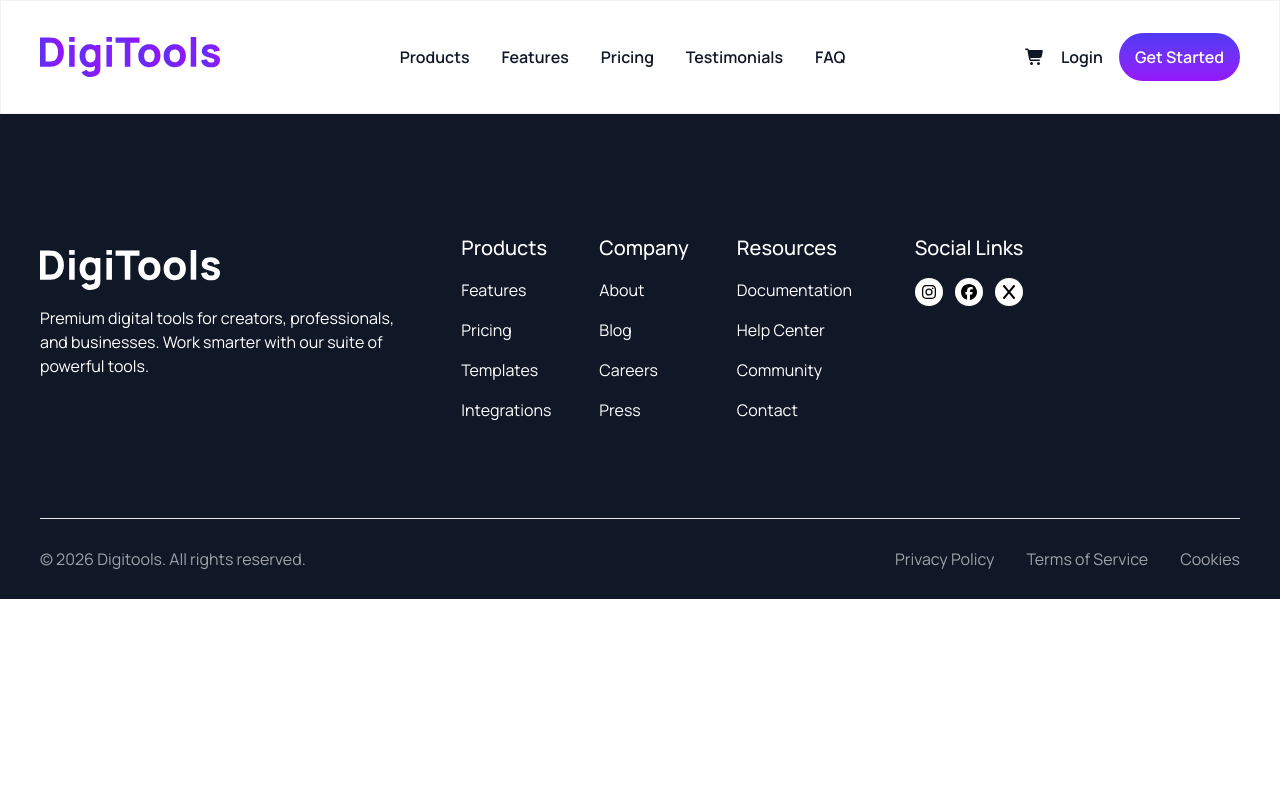
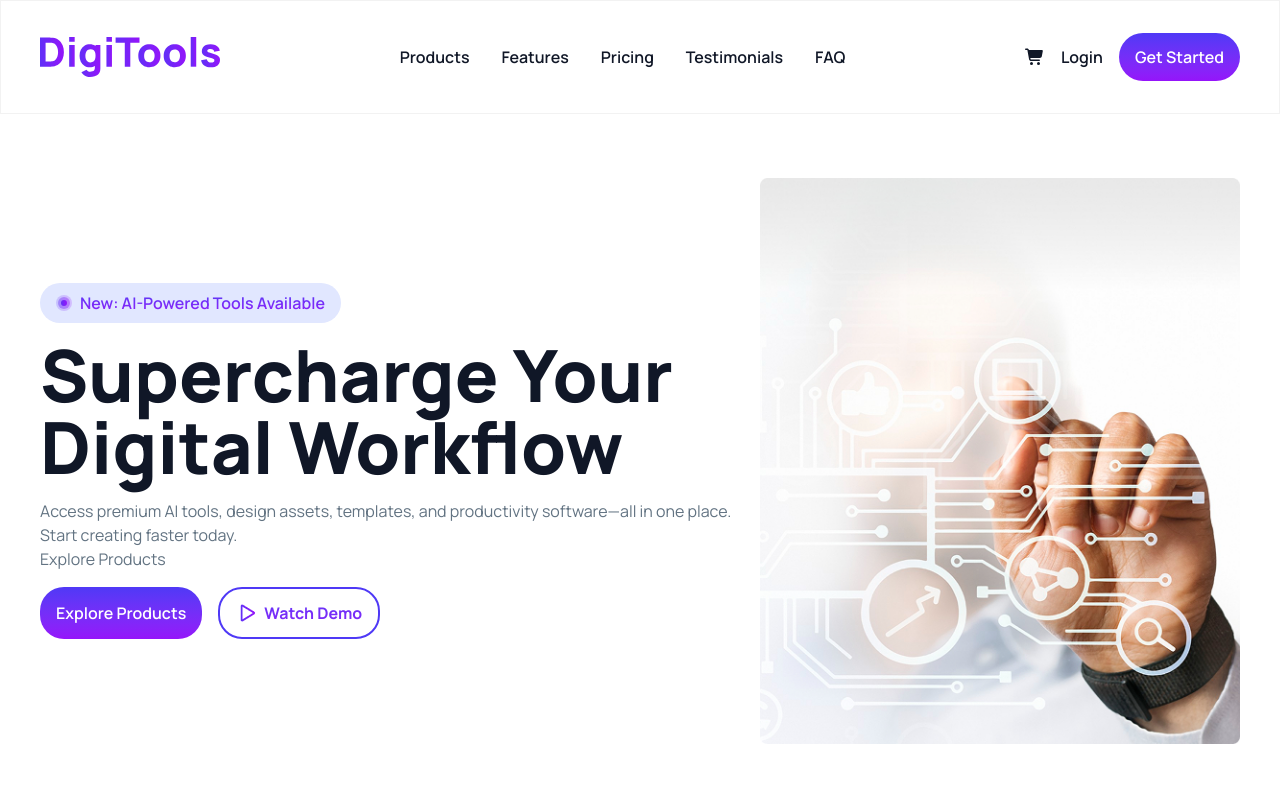
Before and after one commit to imraulwrites/simple-react-single-page-application, a React (Vite) app: page / in a window 1280 px wide. Shown: the top 800 px of the page. Built offline with nearby package versions, Linux system fonts and the light colour scheme.

Commit message:
Hero Section done

```diff
--- a/src/App.jsx
+++ b/src/App.jsx
@@ -1,10 +1,12 @@
 import Footer from './components/layout/Footer';
 import Navbar from './components/layout/Navbar';
+import Hero from './components/sections/Hero';
 
 function App() {
   return (
     <section className="">
       <Navbar />
+      <Hero />
 
       <Footer />
     </section>
--- /dev/null
+++ b/src/components/sections/CompanyInfo.jsx
@@ -0,0 +1,9 @@
+import React from 'react'
+
+function CompanyInfo() {
+  return (
+    <div>CompanyInfo</div>
+  )
+}
+
+export default CompanyInfo
--- /dev/null
+++ b/src/components/sections/Hero.jsx
@@ -0,0 +1,43 @@
+import Banner from '../../assets/banner.png';
+import Circle from '../../assets/circle.png';
+import Play from '../../assets/play.png';
+import Button from '../ui/Button';
+
+function Hero() {
+  return (
+    <section className="wrapper flex flex-row-reverse justify-between my-16">
+      {/* hero image */}
+      <div className="flex-[40%] flex lg:justify-end">
+        <img src={Banner} alt="Banner Image" />
+      </div>
+
+      {/* hero content */}
+      <div className="flex-[60%] flex items-center">
+        <div className="flex flex-col gap-4">
+          <div className="bg-[#e1e7ff] py-2 px-4 rounded-3xl font-semibold text-base flex items-center gap-2 w-fit">
+            <img src={Circle} className="w-4 h-4" alt="" />
+            <span className="bg-gradient-to-b from-[rgba(79,57,246,1)] to-[rgba(149,20,250,1)] bg-clip-text text-transparent">
+              New: AI-Powered Tools Available
+            </span>
+          </div>
+
+          <h1 className="text-7xl font-extrabold text-heading-dark">
+            Supercharge Your Digital Workflow
+          </h1>
+          <p className="text-lg/ text-muted">
+            Access premium AI tools, design assets, templates, and productivity software—all in one
+            place. Start creating faster today. <br /> Explore Products{' '}
+          </p>
+          <div className="flex gap-4">
+            <Button className="btn-primary">Explore Products</Button>
+            <Button className="flex items-center gap-2 custom-text-gradient text-base font-bold border-2 border-primary px-4 py-3 rounded-3xl outline-0">
+              <img src={Play} alt="" /> <span className="">Watch Demo</span>
+            </Button>
+          </div>
+        </div>
+      </div>
+    </section>
+  );
+}
+
+export default Hero;
--- /dev/null
+++ b/src/components/ui/Button.jsx
@@ -0,0 +1,7 @@
+import React from 'react';
+
+function Button({ children, className }) {
+  return <button className={className}>{children}</button>;
+}
+
+export default Button;
--- a/src/index.css
+++ b/src/index.css
@@ -11,6 +11,7 @@
   --color-dark-shade: #101727;
   --color-muted: #627382;
   --color-heading-dark: #101727ff;
+
 }
 
 @utility wrapper {
@@ -27,3 +28,7 @@ body {
 .btn-primary {
   @apply text-white text-base font-semibold px-4 py-3 bg-gradient-to-b from-[rgba(79,57,246,1)] to-[rgba(149,20,250,1)] rounded-3xl cursor-pointer hover:opacity-90 duration-300;
 }
+
+.custom-text-gradient {
+  @apply bg-gradient-to-b from-[rgba(79,57,246,1)] to-[rgba(149,20,250,1)] bg-clip-text text-transparent;
+}
```
Also changed, not shown: src/assets/circle.png (added).
